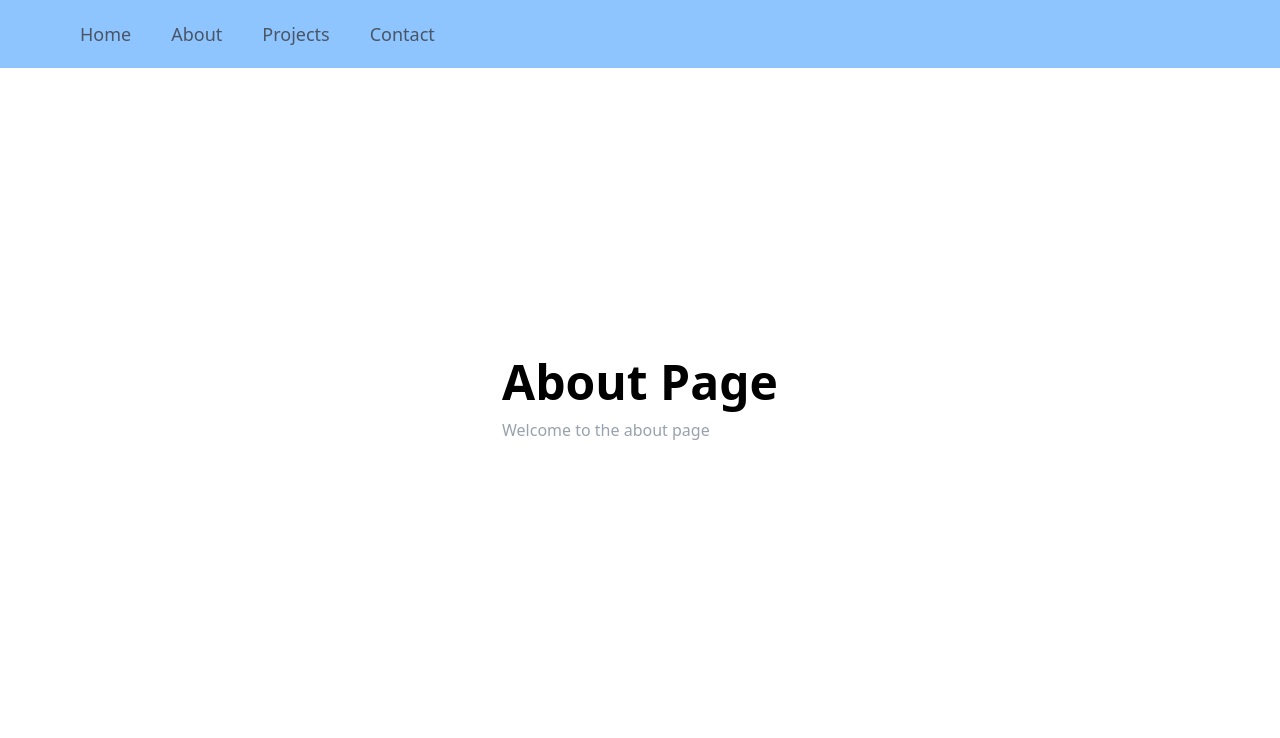
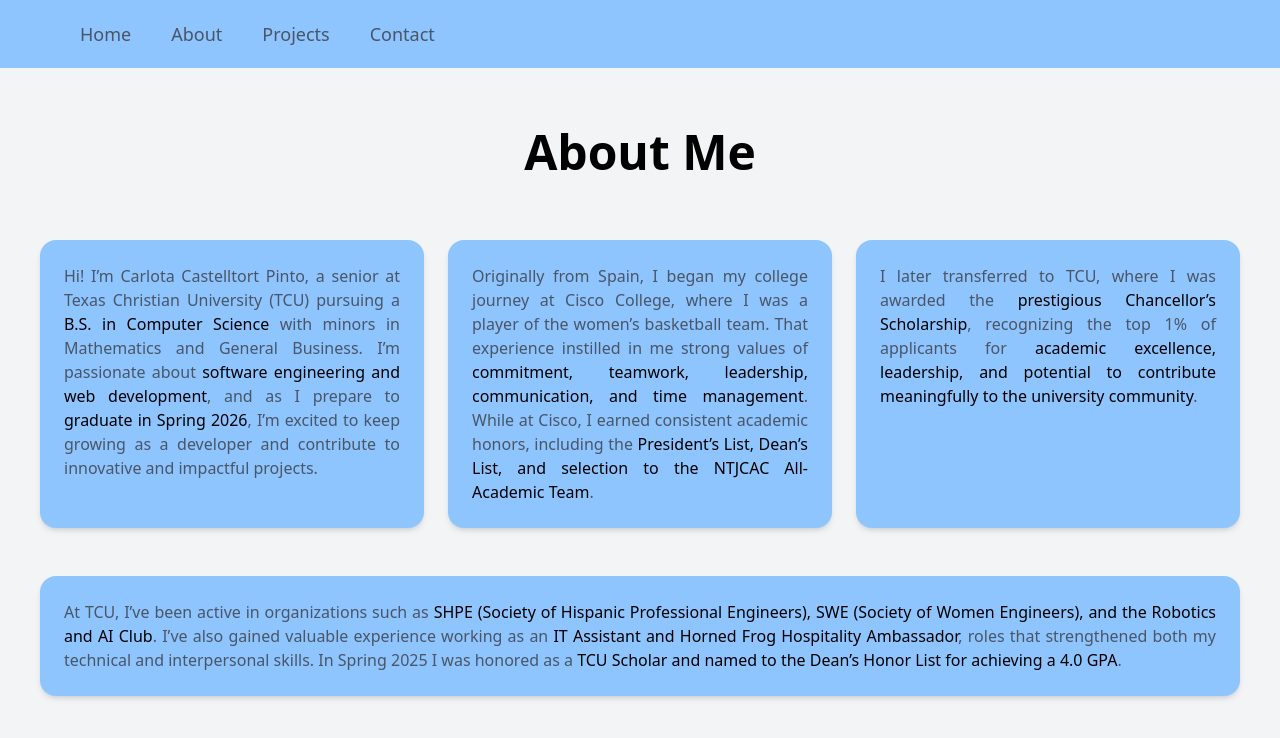
Before and after one commit to CCastelltort/personal-portfolio, a Next.js app: page /about in a window 1280 px wide. Shown: the top 738 px of the page. Built offline with nearby package versions, Linux system fonts and the light colour scheme.

Commit message:
Create structure for about page

```diff
--- a/app/about/page.tsx
+++ b/app/about/page.tsx
@@ -2,13 +2,43 @@
 
 const page = () => {
   return (
-    <div className="min-h-screen flex items-center justify-center">
-    <div className="space-y-3 max-w-3xl">
-        <h1 className="text-5xl font-semibold">About Page</h1>
-        <p className="text-gray-400">
-        Welcome to the about page
-        </p>
-    </div>
+    <div className="min-h-screen bg-gray-100 px-10 flex flex-col">
+      <div className="flex justify-center pt-32">
+        <h1 className="text-5xl font-bold font-sans">About Me</h1>
+      </div>
+      <div className="mt-16 grid gap-6 grid-cols-1 md:grid-cols-2 lg:grid-cols-3">
+        <div className="bg-blue-300  p-6 rounded-2xl shadow-md text-gray-600 text-justify">
+          <p >Hi! I’m Carlota Castelltort Pinto, a senior at Texas Christian University (TCU) pursuing a <span className="text-black">B.S.
+            in Computer Science</span> with minors in Mathematics and General Business. I’m passionate about <span className="text-black">software
+            engineering and web development</span>, and as I prepare to <span className="text-black">graduate in Spring 2026</span>, I’m excited to keep
+            growing as a developer and contribute to innovative and impactful projects.
+          </p>
+        </div>
+
+        <div className="bg-blue-300 p-6 rounded-2xl shadow-md text-gray-600 text-justify">
+          <p>Originally from Spain, I began my college journey at Cisco College, where I was a player of the women’s
+            basketball team. That experience instilled in me strong values of <span className="text-black">commitment, teamwork, leadership, communication,
+            and time management</span>. While at Cisco, I earned consistent academic honors, including the <span className="text-black">President’s List,
+            Dean’s List, and selection to the NTJCAC All-Academic Team</span>.
+          </p>
+        </div>
+
+        <div className="bg-blue-300 p-6 rounded-2xl shadow-md text-gray-600 text-justify">
+          <p>I later transferred to TCU, where I was awarded the <span className="text-black">prestigious Chancellor’s Scholarship</span>, recognizing
+            the top 1% of applicants for <span className="text-black">academic excellence, leadership, and potential to contribute meaningfully
+            to the university community</span>.
+          </p>
+        </div>
+        <div className="bg-blue-300 p-6 rounded-2xl shadow-md text-gray-600 lg:col-span-3 text-justify mt-6">
+          <p>
+            At TCU, I’ve been active in organizations such as <span className="text-black">SHPE (Society of Hispanic Professional Engineers),
+            SWE (Society of Women Engineers), and the Robotics and AI Club</span>. I’ve also gained valuable experience
+            working as an <span className="text-black">IT Assistant and Horned Frog Hospitality Ambassador</span>, roles that strengthened both my
+            technical and interpersonal skills. In Spring 2025 I was honored as a <span className="text-black">TCU Scholar and named to the
+            Dean’s Honor List for achieving a 4.0 GPA</span>.
+          </p>
+        </div>
+      </div>
     </div>
   )
 }
--- a/app/page.tsx
+++ b/app/page.tsx
@@ -12,16 +12,16 @@
   const lines = [
     { text: "My name is Carlota Castelltort Pinto.", padding: "pl-0" },
     { text: "I am a senior at Texas Christian University.", padding: "pl-10" },
-    { text: "I am pursuing a B.S. in Computer Science", padding: "pl-20" },
-    { text: "With minors in Mathematics and General Business", padding: "pl-40" },
+    { text: "I am pursuing a B.S. in Computer Science.", padding: "pl-20" },
+    { text: "With minors in Mathematics and General Business.", padding: "pl-40" },
   ];
 
   return (
     <div className="min-h-screen bg-gray-100 px-10 flex flex-col">
       <div className="flex justify-center pt-32">
-        <h1 className="text-4xl font-semibold">Hi! Welcome to my Portfolio!</h1>
+        <h1 className="text-5xl font-bold font-sans">Hi! Welcome to my Portfolio!</h1>
       </div>
-      <div className="flex-grow flex flex-col justify-evenly text-gray-600 pl-40">
+      <div className="flex-grow flex flex-col justify-evenly text-gray-600 pl-40 text-lg">
         {lines.map((line, index) => (
           <p
             key={index}
```
